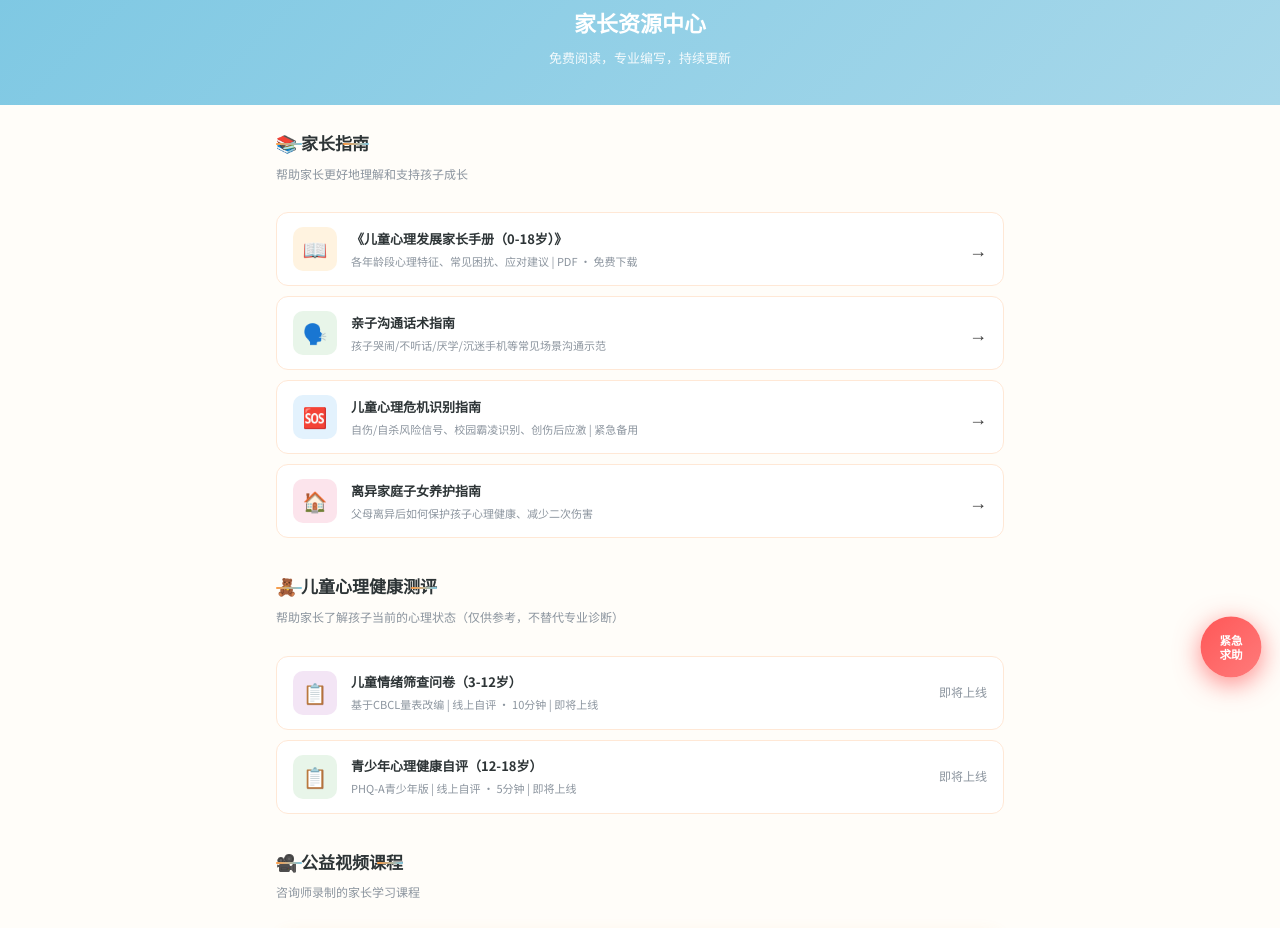
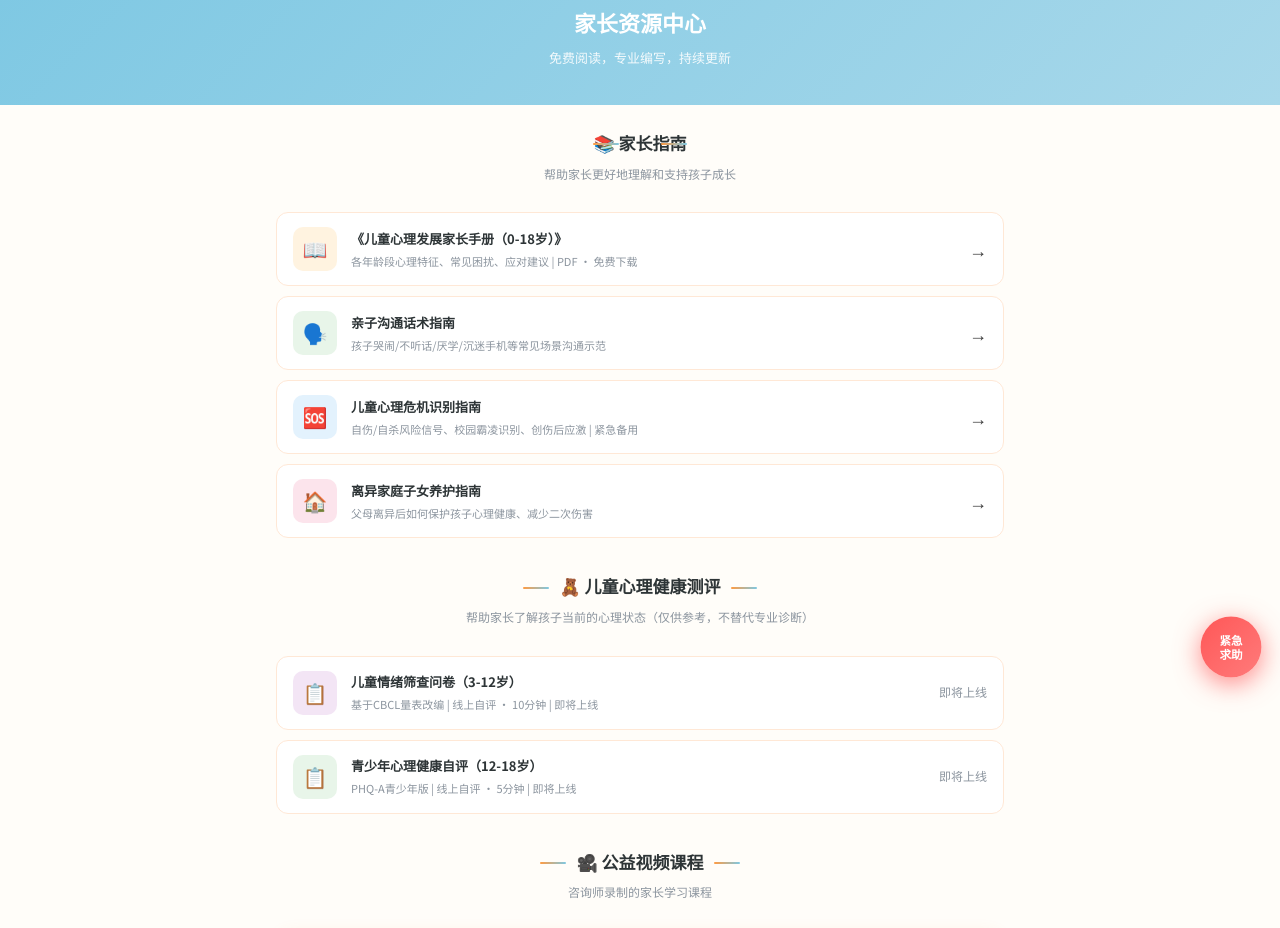
Before and after one commit to wanoukaka/ChildHeart-Charity, a plain HTML site: page resources.html in a window 1280 px wide. Shown: the part 100-1028 px from the top of the page. Drawn offline with Linux system fonts and the light colour scheme.

Commit message:
fix: 资源中心页面标题居中布局

```diff
--- a/resources.html
+++ b/resources.html
@@ -23,7 +23,7 @@
 
 <div class="container" style="padding:24px 16px;">
 
-  <div class="section-title" style="text-align:left;">
+  <div class="section-title" style="text-align:center;">
     <h2 style="font-size:17px;padding:0;">📚 家长指南</h2>
     <p style="font-size:12px;">帮助家长更好地理解和支持孩子成长</p>
   </div>
@@ -62,8 +62,8 @@
   </div>
 
   <div style="height:24px;"></div>
-  <div class="section-title" style="text-align:left;">
-    <h2 style="font-size:17px;padding:0;">🧸 儿童心理健康测评</h2>
+  <div class="section-title" style="text-align:center;">
+    <h2 style="font-size:17px;">🧸 儿童心理健康测评</h2>
     <p style="font-size:12px;">帮助家长了解孩子当前的心理状态（仅供参考，不替代专业诊断）</p>
   </div>
 
@@ -85,8 +85,8 @@
   </div>
 
   <div style="height:24px;"></div>
-  <div class="section-title" style="text-align:left;">
-    <h2 style="font-size:17px;padding:0;">🎥 公益视频课程</h2>
+  <div class="section-title" style="text-align:center;">
+    <h2 style="font-size:17px;">🎥 公益视频课程</h2>
     <p style="font-size:12px;">咨询师录制的家长学习课程</p>
   </div>
 
```
